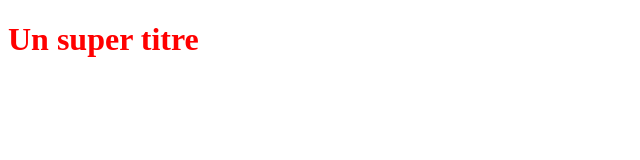
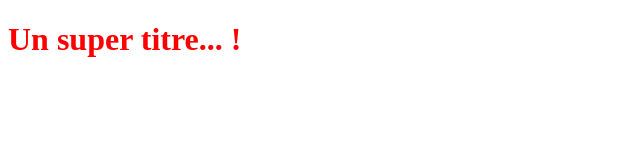
Before and after one commit to zenguehl77/OpenclassroomsProjects, a plain HTML site: page index.html in a window 1280 px wide. Shown: the full height of the page, 0-640 px from the left. Drawn offline with Linux system fonts and the light colour scheme.

Commit message:
Modification du titre H1

```diff
--- a/index.html
+++ b/index.html
@@ -5,6 +5,6 @@
    <link rel="stylesheet" type="text/css" href="style.css">
 </head>
 <body>
-   <h1>Un super titre</h1>
+   <h1>Un super titre... !</h1>
 </body>
 </html>
```
